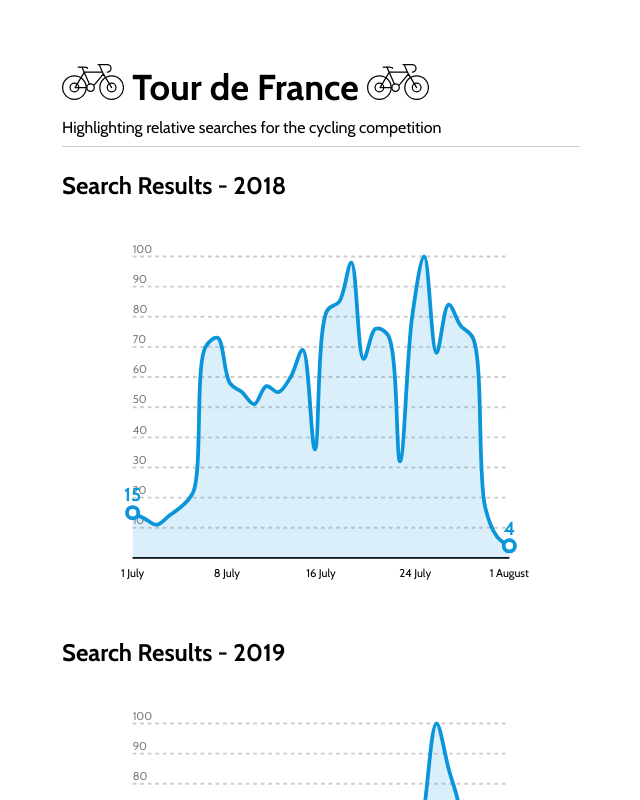
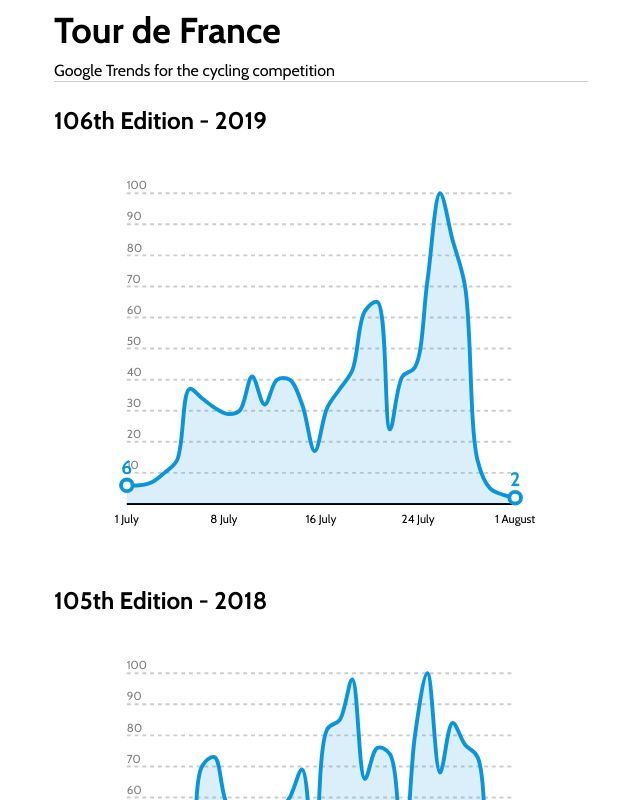
Before and after one commit to borntofrappe/svelte-tutorial, a Svelte app in the folder Relative Search/: page / in a window 1280 px wide. Shown: the top 800 px of the page, without its empty margins (319-959 px from the left). Built offline with nearby package versions, Linux system fonts and the light colour scheme.

Commit message:
add a tooltip

```diff
--- a/Relative Search/public/global.css
+++ b/Relative Search/public/global.css
@@ -7,11 +7,13 @@
 }
 body {
     font-family: "Cabin", sans-serif;
-    max-width: 550px;
-    margin: 1rem auto;
-    padding: 1rem;
 }
 
-body > * + * {
+#root {
+    max-width: 550px;
+    margin: 0.5rem auto;
+    padding: 0 0.5rem;
+}
+#root > * + * {
     margin-top: 1.5rem;
 }
--- a/Relative Search/src/App.svelte
+++ b/Relative Search/src/App.svelte
@@ -4,6 +4,8 @@
     import LineChart from './LineChart.svelte'
 </script>
 
-<Header />
-<LineChart title="Search Results - 2018" data="{data[2018]}"/>
-<LineChart title="Search Results - 2019" data="{data[2019]}"/>
+<div id="root">
+    <Header />
+    <LineChart title="106th Edition - 2019" data="{data[2019]}"/>
+    <LineChart title="105th Edition - 2018" data="{data[2018]}"/>
+</div>
--- a/Relative Search/src/Bicycle.svelte
+++ b/Relative Search/src/Bicycle.svelte
@@ -1,12 +1,5 @@
-<style>
-    svg {
-        height: 1em;
-        width: auto;
-    }
-</style>
-
 <svg aria-hidden="true" xmlns="http://www.w3.org/2000/svg" viewBox="0 0 100 58" width="100" height="58">
-    <g fill="none" stroke="currentColor" stroke-width="2" stroke-linecap="round" stroke-linejoin="round">
+    <g fill="none" stroke="hsl(0, 0%, 0%)" stroke-width="2" stroke-linecap="round" stroke-linejoin="round">
         <circle cx="20" cy="38" r="19" />
         <circle cx="20" cy="38" r="7" />
 
--- a/Relative Search/src/Header.svelte
+++ b/Relative Search/src/Header.svelte
@@ -1,10 +1,6 @@
-<script>
-    import Bicycle from './Bicycle.svelte'
-</script>
 <style>
     header {
         line-height: 1.25;
-        padding: 0.5rem 0;
         border-bottom: 1px solid hsl(0, 0%, 80%);
     }
     header > * + * {
@@ -19,6 +15,6 @@
     }
 </style>
 <header>
-    <h1><Bicycle /> Tour de France <Bicycle /></h1>
-    <h2>Highlighting relative searches for the cycling competition</h2>
+    <h1>Tour de France</h1>
+    <h2>Google Trends for the cycling competition</h2>
 </header>
--- a/Relative Search/src/LineChart.svelte
+++ b/Relative Search/src/LineChart.svelte
@@ -64,9 +64,17 @@
 
     const dataPointsX = [minDate, q1, q2, q3, maxDate];
 
-    const dataPointsY = Array(10)
+    const maxValue = d3.max(data, d => d.value);
+    const yTicks = 10;
+    const dataPointsY = Array(Math.floor(maxValue / yTicks))
         .fill()
-        .map((value, index) => (index + 1) * 10);
+        .map((value, index) => (index + 1) * yTicks);
+
+    let dataPointTooltip = null;
+
+    function handleMouseEnter() {
+        console.log("enter");
+    }
 </script>
 
 <style>
@@ -76,14 +84,11 @@
         display: block;
         color: hsl(200, 90%, 45%);
     }
-    .axes {
-        color: hsl(0, 0%, 0%);
-    }
 </style>
 
 <article>
     <h1>{title}</h1>
-    <svg {width} {height} viewBox="0 0 {width + (margin.left + margin.right)} {height + (margin.top + margin.bottom)}">
+    <svg on:mouseout="{() => { dataPointTooltip = null; }}" {width} {height} viewBox="0 0 {width + (margin.left + margin.right)} {height + (margin.top + margin.bottom)}">
         <defs>
             <mask id="mask-{title.toLowerCase().split(' ').join('-')}">
                 <rect x="{-margin.left}" y="{-margin.top}" width="{width + (margin.left + margin.right)}" height="{height + (margin.top + margin.bottom)}" fill="hsl(0, 0%, 100%)" />
@@ -96,17 +101,17 @@
             <g mask="url(#mask-{title.toLowerCase().split(' ').join('-')})">
                 <g class="axes">
                     <g transform="translate(0 {height})">
-                        <path fill="none" stroke="currentColor" stroke-width="0.5" d="M 0 0 h {width}" />
+                        <path fill="none" stroke="hsl(0, 0%, 0%)" stroke-width="0.5" d="M 0 0 h {width}" />
                         {#each dataPointsX as dataPointX}
                         <g transform="translate({xScale(dataPointX)} 0)">
-                            <text font-size="3" text-anchor="middle" y="5">{formatTime(dataPointX)}</text>
+                            <text fill="hsl(0, 0%, 0%)" font-size="3" text-anchor="middle" y="5">{formatTime(dataPointX)}</text>
                         </g>
                         {/each}
                     </g>
                     {#each dataPointsY as dataPointY}
                     <g transform="translate(0 {yScale(dataPointY)})">
-                        <text opacity="0.5" font-size="3" text-anchor="start" x="0" y="-1">{dataPointY}</text>
-                        <path opacity="0.2" fill="none" stroke="currentColor" stroke-width="0.5" stroke-dasharray="1" d="M 0 0 h {width}" />
+                        <text fill="hsl(0, 0%, 0%)" opacity="0.5" font-size="3" text-anchor="start" x="0" y="-1">{dataPointY}</text>
+                        <path opacity="0.2" fill="none" stroke="hsl(0, 0%, 0%)" stroke-width="0.5" stroke-dasharray="1" d="M 0 0 h {width}" />
                     </g>
                     {/each}
                 </g>
@@ -119,6 +124,20 @@
             <circle fill="none" stroke="currentColor" stroke-width="1" r="1.5" cx="{dataPoint.x}" cy="{dataPoint.y}" />
             <text text-anchor="middle" font-size="5" font-weight="bold" fill="currentColor" x="{dataPoint.x}" y="{dataPoint.y - 3}">{dataPoint.value}</text>
             {/each}
+            <!--  -->
+            {#if dataPointTooltip}
+            <g fill="currentColor" transform="translate({xScale(parseTime(dataPointTooltip.date))} {yScale(dataPointTooltip.value)})">
+                <text text-anchor="middle" font-size="5" font-weight="bold" fill="hsl(0, 0%, 10%)" y="-3">{dataPointTooltip.value}</text>
+                <path opacity="0.75" fill="none" stroke="hsl(0, 0%, 10%)" stroke-width="0.5" stroke-dasharray="1" d="M 0 0 v {height - yScale(dataPointTooltip.value)}" />
+                <circle r="2" fill="hsl(0, 0%, 10%)" />
+            </g>
+            {/if}
+            <!--  -->
+            {#each data as dataPoint, index}
+            <g transform="translate({xScale(parseTime(dataPoint.date))} 0)">
+                <rect on:mouseenter="{() => {dataPointTooltip = data[index]}}" opacity="0" x="-{xScale(parseTime(data[1].date)) / 2}" width="{xScale(parseTime(data[1].date)) - xScale(parseTime(data[0].date))}" {height} />
+            </g>
+            {/each}
         </g>
     </svg>
 </article>
```
Also changed, not shown: 1 other file (tests, documents, lock files or other folders).
